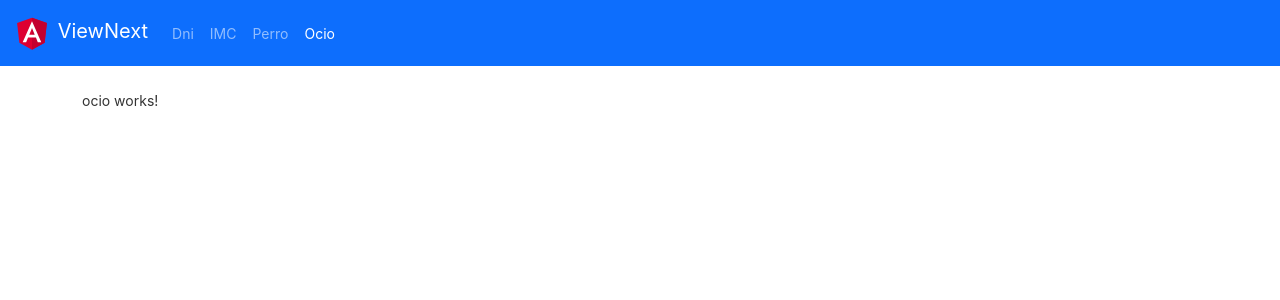
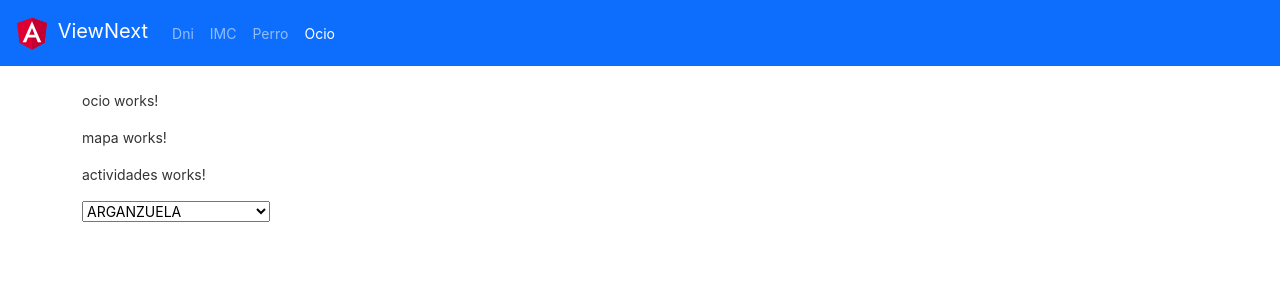
Before and after one commit to Valexx55/viewnextangular, an Angular app in the folder viewapp/: page /ocio in a window 1280 px wide. Shown: the top 300 px of the page. Built offline with nearby package versions, Linux system fonts and the light colour scheme.

Commit message:
actividades madrid 2/3

```diff
--- a/viewapp/src/app/components/actividades/actividades.component.html
+++ b/viewapp/src/app/components/actividades/actividades.component.html
@@ -1 +1,6 @@
 <p>actividades works!</p>
+<!-- TODO: select de los distritos -->
+<select name="listadistritos" (change)="distritoSeleccionado($event)" title="listadistritos">
+    <option *ngFor="let distrito of distritos"
+    value="{{distrito}}">{{distrito}}</option>
+</select>
--- a/viewapp/src/app/components/actividades/actividades.component.ts
+++ b/viewapp/src/app/components/actividades/actividades.component.ts
@@ -8,15 +8,29 @@ import { MadridService } from 'src/app/services/madrid.service';
 })
 export class ActividadesComponent implements OnInit {
 
-  constructor(private servicioMadrid:MadridService) { }
+
+  distritos:Array<string>;
+
+  constructor(private servicioMadrid:MadridService) {
+    this.distritos = ['ARGANZUELA', 'BARAJAS', 'CARABANCHEL','CENTRO','CHAMARTIN','CHAMBERI', 'CIUDAD LINEAL', 'FUENCARRAL-EL PARDO', 'HORTALEZA', 'LATINA', 'MONCLOA-ARAVACA', 'MORATALAZ', 'PUENTE DE VALLECAS', 'RETIRO', 'SALAMANCA', 'SAN BLAS-CANILLEJAS', 'TETUAN', 'USERA', 'VILLA DE VALLECAS', 'VILLAVERDE' ];
+   }
 
   ngOnInit(): void {
-
+    console.log(this.distritos.length);
   }
 
-  obtenerEventos ()
+  obtenerEventos (distrito_seleccionado:string)
   {
     //TODO: obtenemos los eventos de un distrito
   }
+  distritoSeleccionado(evento:Event)
+  {
+    console.log("distrito seleccionado");
+    let elemento_select: HTMLSelectElement = <HTMLSelectElement>evento.target;
+    //elemento_select: HTMLSelectElement = evento.target as HTMLSelectElement;
+
+    console.log("distrinto seleccionado = "+elemento_select.value);
+    this.obtenerEventos(elemento_select.value);
+  }
 
 }
--- a/viewapp/src/app/components/ocio/ocio.component.html
+++ b/viewapp/src/app/components/ocio/ocio.component.html
@@ -1 +1,3 @@
 <p>ocio works!</p>
+<app-mapa></app-mapa>
+<app-actividades></app-actividades>
```
